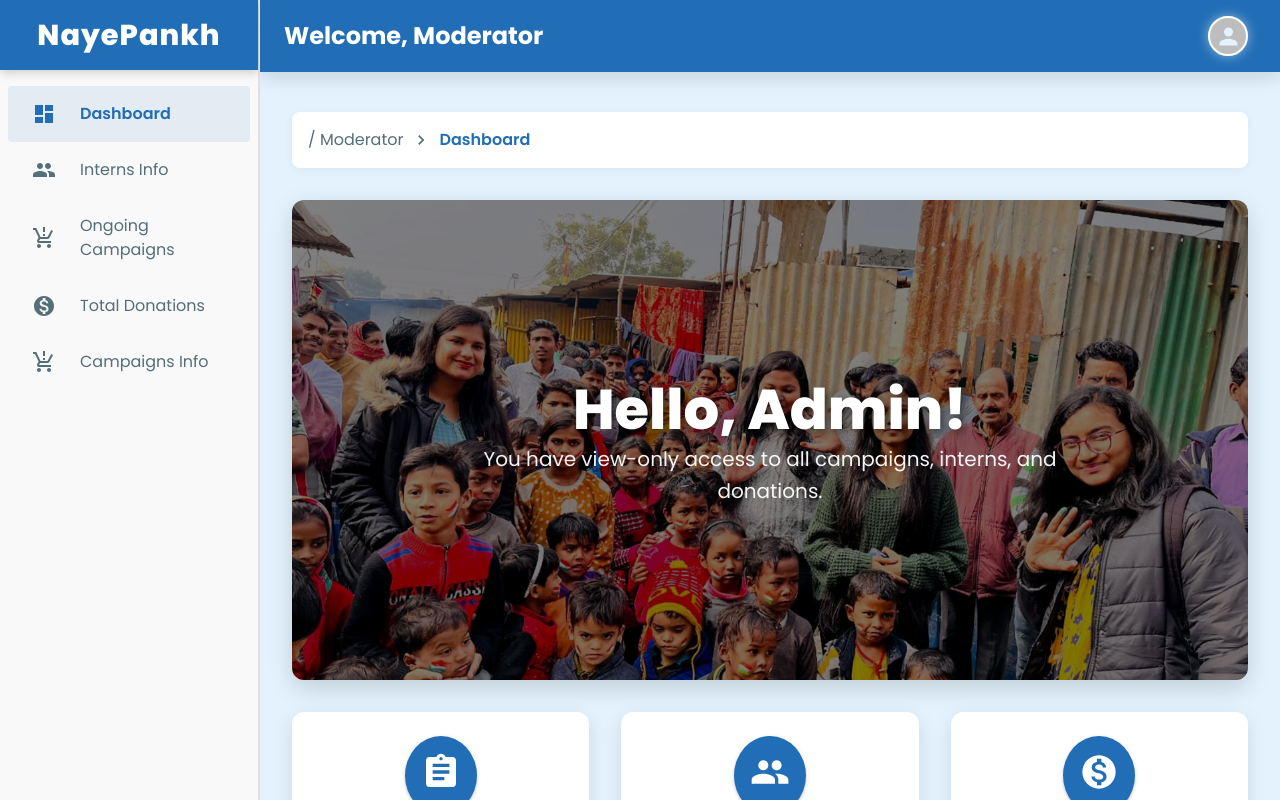
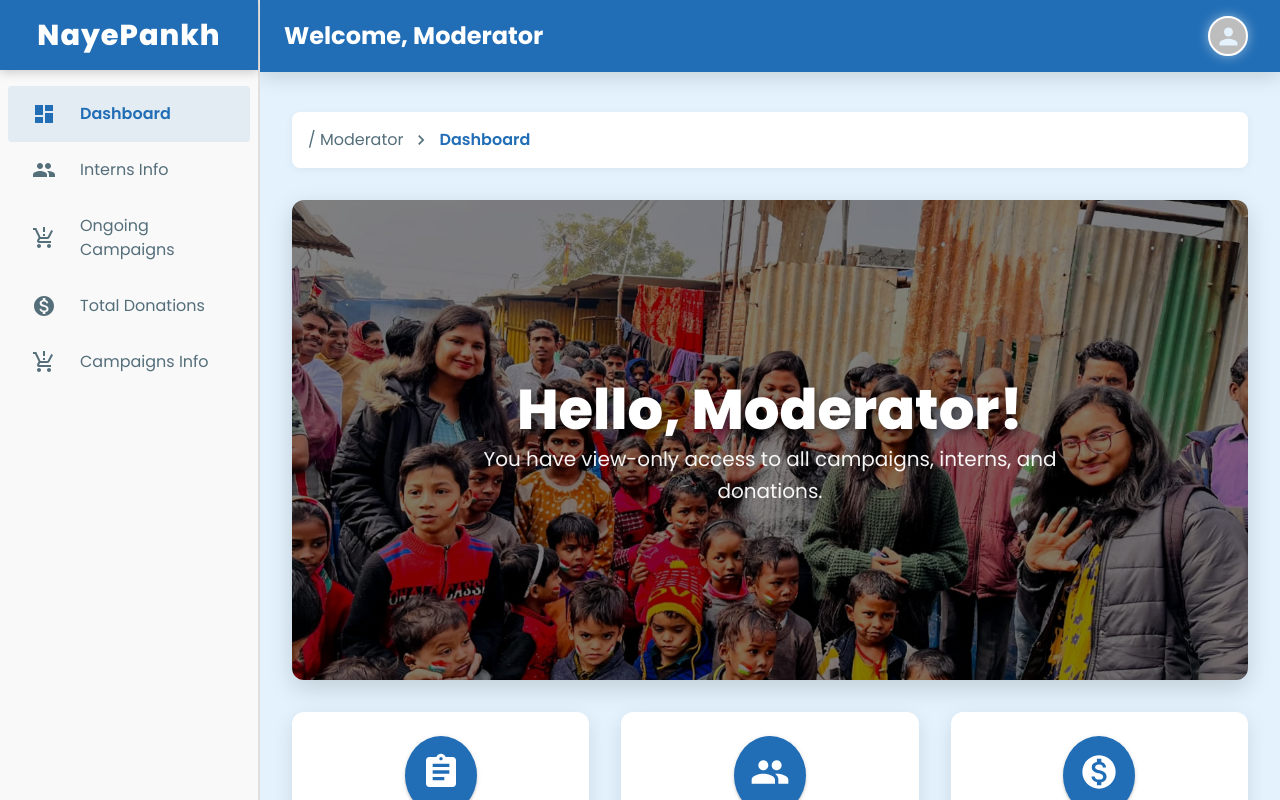
Before and after one commit to vkboi5/NayePankh_Intern_Portal, a React (Vite) app in the folder frontend/: page /moderator in a window 1280 px wide. Shown: the top 800 px of the page. Built offline with nearby package versions, Linux system fonts and the light colour scheme; no server answers.

Commit message:
changes done

```diff
--- a/frontend/src/pages/Moderator_Dashboard/ModeratorDashboard.jsx
+++ b/frontend/src/pages/Moderator_Dashboard/ModeratorDashboard.jsx
@@ -83,7 +83,7 @@ const ModeratorDashboard = () => {
         const data = await response.json();
         if (response.ok) {
           setUserDetails({
-            name: `${data.user.firstname} ${data.user.lastname}`,
+            name: ` ${data.user.lastname}`,
             email: data.user.email,
             role: data.user.role,
           });
@@ -386,7 +386,7 @@ const ModeratorDashboard = () => {
                       fontSize: { xs: "2rem", sm: "3.5rem" },
                     }}
                   >
-                    Hello, Admin!
+                    Hello, {userDetails.name}!
                   </Typography>
                   <Typography
                     variant="h6"
```
